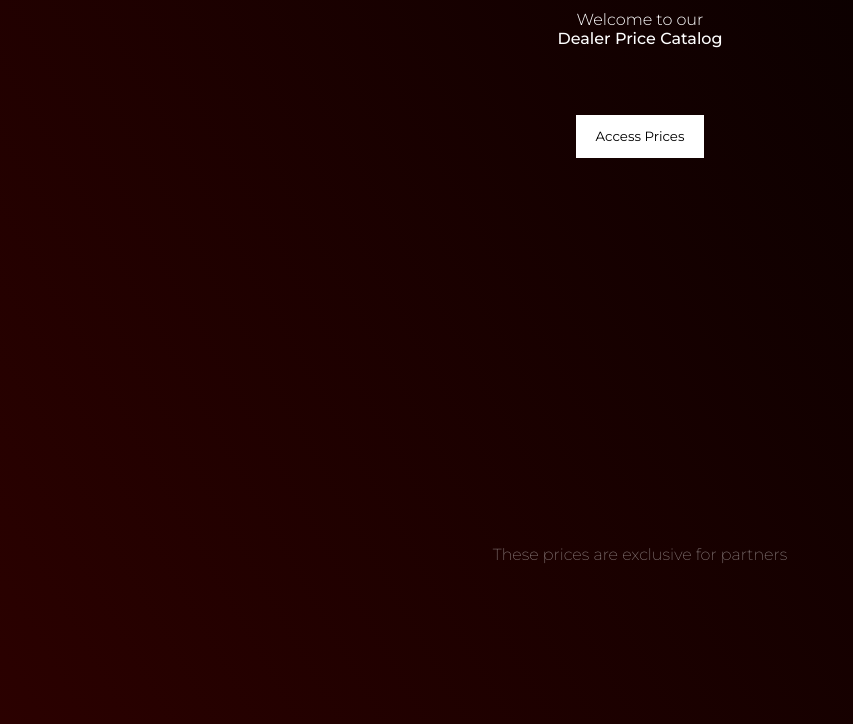
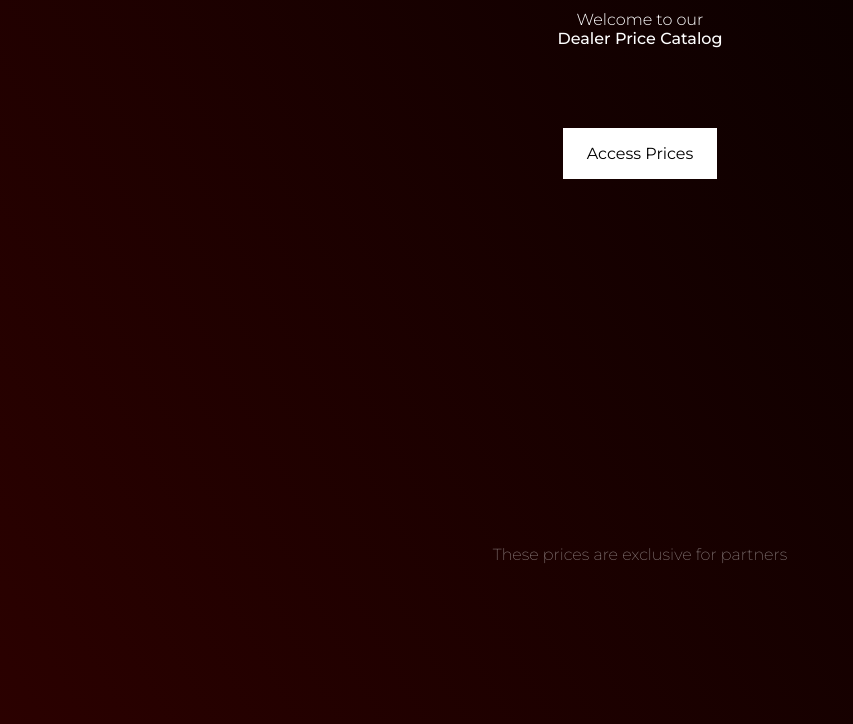
Before and after one commit to juanstevan/chaleur-shop, a plain HTML site: page index.html in a window 1280 px wide. Shown: the part 172-896 px from the top of the page, without its empty margins (0-853 px from the left). Drawn offline with Linux system fonts and the light colour scheme.

Commit message:
Implemented another page

```diff
--- a/style.css
+++ b/index.css
@@ -40,15 +40,15 @@ span {
     font-weight: 500;
 }
 
-button {
-    appearance: none;
-    border: none;
+a {
+    text-decoration: none;
 
     padding: 1em 1.5em;
     margin-top: 5em;
 
     font-family: inherit;
 
+    color: black;
     background: white;
 }
 
--- a/index.html
+++ b/index.html
@@ -4,12 +4,12 @@
     <meta charset="UTF-8">
     <meta name="viewport" content="width=device-width, initial-scale=1.0">
     <title>Chaleur Prices</title>
-    <link rel="stylesheet" href="./style.css">
+    <link rel="stylesheet" href="./index.css">
 </head>
 <body>
     <img src="./assets/logo_white.png" alt="">
     <p>Welcome to our<br><span>Dealer Price Catalog</span></p>
-    <button>Access Prices</button>
+    <a href="./grills.html">Access Prices</a>
     <p>These prices are exclusive for partners</p>
 </body>
 </html>
```
Also changed, not shown: grills.html (added, +10 -0 lines), 2 other files.
